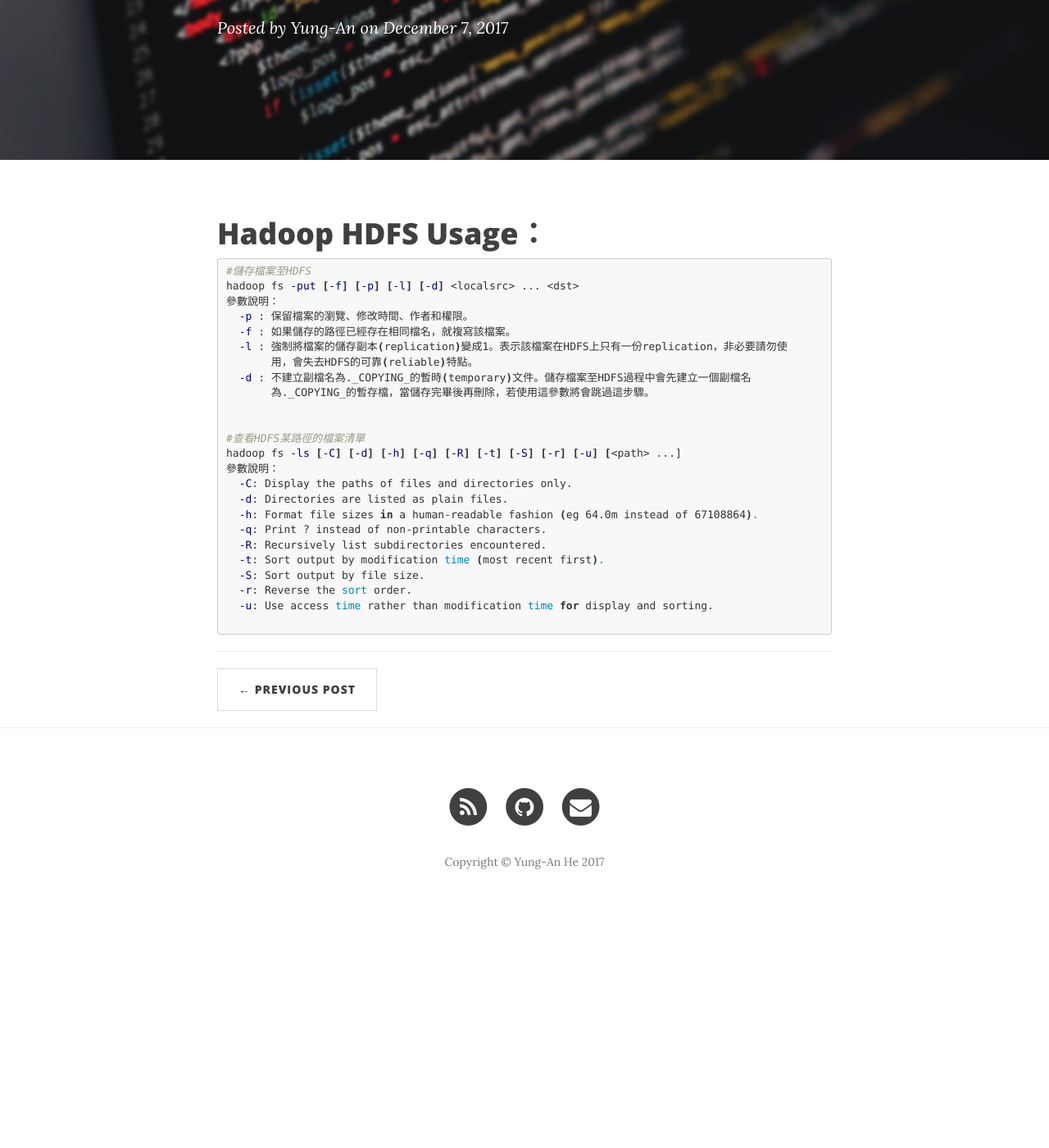
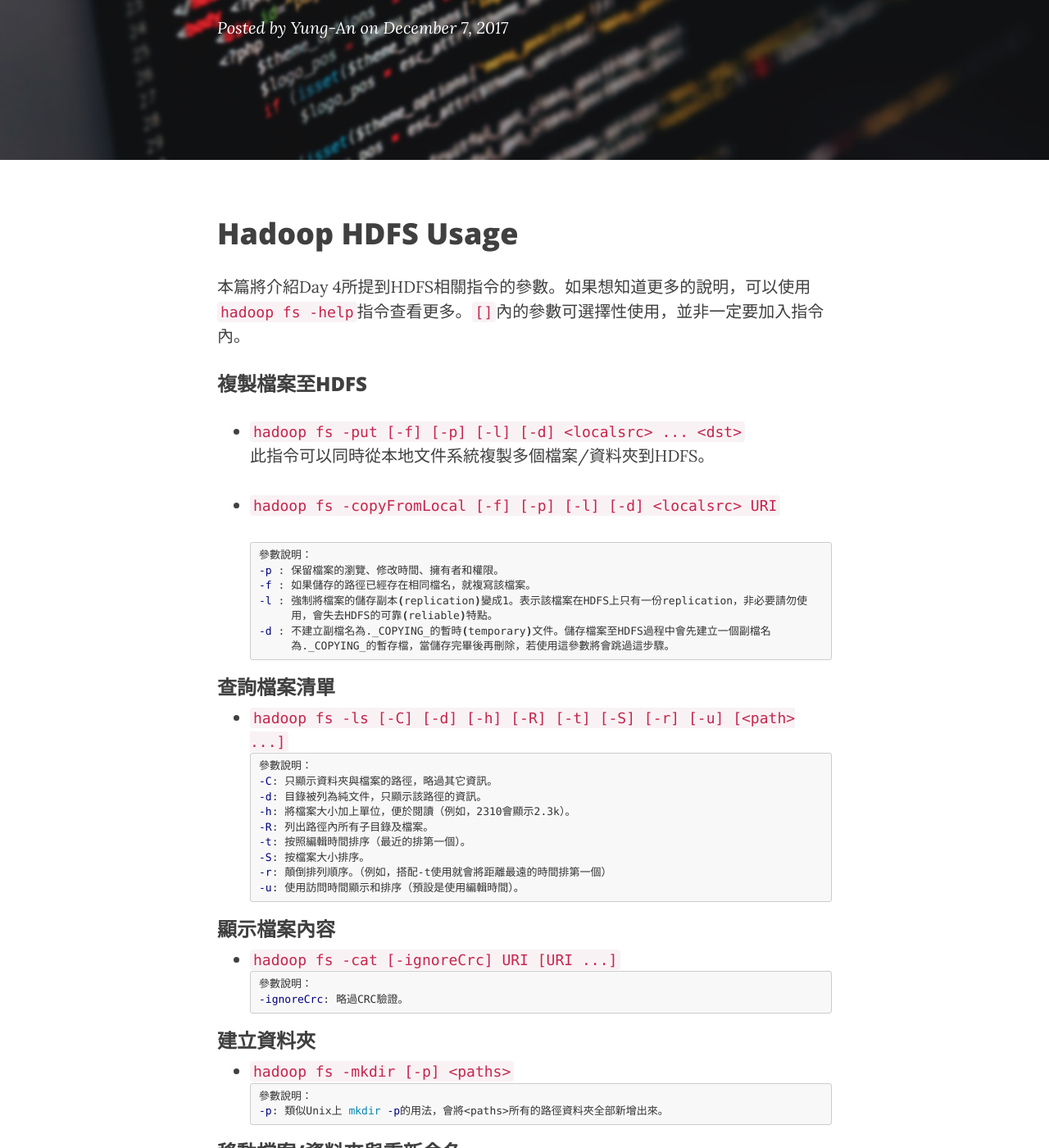
Before and after one commit to mathsigit/blog_page, a Jekyll site: the page built from _posts/2017-12-08-30days-series-5-hadoop-usage.md, in a window 1280 px wide and 1400 px high, scrolled down 341 px. Shown: the whole window at 82% size. Built offline with Jekyll 4.4.1, drawn with Linux system fonts in a browser that asks for light colours; nearby versions of some CDN libraries; before the commit the page ends 1468 px from its top, so only the background shows below that; some of the changed text lies outside the part shown.

Commit message:
Adding 30 days series,day 5.

````diff
--- a/_posts/2017-12-08-30days-series-5-hadoop-usage.md
+++ b/_posts/2017-12-08-30days-series-5-hadoop-usage.md
@@ -1,36 +1,96 @@
 ---
 layout:     post
 title:      "30天系列 Day 4-Hadoop指令介紹-HDFS篇"
-subtitle:   "30 Days Series Day 4 - Usage of HDFS."
+subtitle:   "30 Days Series Day 5 - Usage of HDFS."
 date:       2017-12-07 00:00:00
 author:     "Yung-An"
 header-img: "img/technical-post-bg.png"
 ---
 
-# Hadoop HDFS Usage：
+# Hadoop HDFS Usage
+
+本篇將介紹Day 4所提到HDFS相關指令的參數。如果想知道更多的說明，可以使用`hadoop fs -help`指令查看更多。`[]`內的參數可選擇性使用，並非一定要加入指令內。
+
+### 複製檔案至HDFS
+
+* `hadoop fs -put [-f] [-p] [-l] [-d] <localsrc> ... <dst>`
+此指令可以同時從本地文件系統複製多個檔案/資料夾到HDFS。
+
+* `hadoop fs -copyFromLocal [-f] [-p] [-l] [-d] <localsrc> URI`
 ```bash
-#儲存檔案至HDFS
-hadoop fs -put [-f] [-p] [-l] [-d] <localsrc> ... <dst>
 參數說明：
-  -p : 保留檔案的瀏覽、修改時間、作者和權限。
+  -p : 保留檔案的瀏覽、修改時間、擁有者和權限。
   -f : 如果儲存的路徑已經存在相同檔名，就複寫該檔案。
   -l : 強制將檔案的儲存副本(replication)變成1。表示該檔案在HDFS上只有一份replication，非必要請勿使
        用，會失去HDFS的可靠(reliable)特點。
   -d : 不建立副檔名為._COPYING_的暫時(temporary)文件。儲存檔案至HDFS過程中會先建立一個副檔名
        為._COPYING_的暫存檔，當儲存完畢後再刪除，若使用這參數將會跳過這步驟。
+```
 
+### 查詢檔案清單
 
-#查看HDFS某路徑的檔案清單
-hadoop fs -ls [-C] [-d] [-h] [-q] [-R] [-t] [-S] [-r] [-u] [<path> ...]
+* `hadoop fs -ls [-C] [-d] [-h] [-R] [-t] [-S] [-r] [-u] [<path> ...]`
+```bash
 參數說明：
-  -C: Display the paths of files and directories only.
-  -d: Directories are listed as plain files.
-  -h: Format file sizes in a human-readable fashion (eg 64.0m instead of 67108864).
-  -q: Print ? instead of non-printable characters.
-  -R: Recursively list subdirectories encountered.
-  -t: Sort output by modification time (most recent first).
-  -S: Sort output by file size.
-  -r: Reverse the sort order.
-  -u: Use access time rather than modification time for display and sorting.
+  -C: 只顯示資料夾與檔案的路徑，略過其它資訊。
+  -d: 目錄被列為純文件，只顯示該路徑的資訊。
+  -h: 將檔案大小加上單位，便於閱讀（例如，2310會顯示2.3k）。
+  -R: 列出路徑內所有子目錄及檔案。
+  -t: 按照編輯時間排序（最近的排第一個）。
+  -S: 按檔案大小排序。
+  -r: 顛倒排列順序。（例如，搭配-t使用就會將距離最遠的時間排第一個）
+  -u: 使用訪問時間顯示和排序（預設是使用編輯時間）。
+```
 
+### 顯示檔案內容
+
+* `hadoop fs -cat [-ignoreCrc] URI [URI ...]`
+```bash
+參數說明：
+  -ignoreCrc: 略過CRC驗證。
 ```
+
+### 建立資料夾
+
+* `hadoop fs -mkdir [-p] <paths>`
+```bash
+參數說明：
+  -p: 類似Unix上 mkdir -p的用法，會將<paths>所有的路徑資料夾全部新增出來。
+```
+
+### 移動檔案/資料夾與重新命名
+
+* `hadoop fs -mv URI [URI ...] <dest>`
+此指令可以搬移多個檔案/資料夾，而<dest>必須是一個資料夾。此指令無法跨檔案系統搬移（例如：只能HDFS搬移到HDFS，無法由HDFS搬移到local host）
+
+### 複製檔案/資料夾
+
+* `hadoop fs -cp [-f] [-p | -p[topax]] URI [URI ...] <dest>`
+```bash
+參數說明：
+  -f: 如果<dest>已經存在，則強制複寫該檔案/資料夾。
+  -p: 保留文件屬性(擁有者、修改時間、權限等)。若使用-p而不帶參數，則會保留時間、擁有者與權限。如果使用-pa則保留權限。
+```
+
+### 複製檔案/資料夾回本機電腦
+
+* `hadoop fs -get [-ignorecrc] [-crc] [-p] [-f] <src> <localdst>`
+* `hadoop fs -copyToLocal [-ignorecrc] [-crc] URI <localdst>`
+```bash
+參數說明：
+  -p: 保留檔案的瀏覽和修改時間，擁有者和權限。 （假設權限可以跨越檔案系統複製）
+  -f: 如果儲存的路徑已經存在相同檔名，就複寫該檔案。
+  -ignorecrc: 略過CRC驗證。
+  -crc: 在檔案下載時寫入CRC認證。
+```
+
+### 刪除HDFS上的檔案/資料夾
+
+* hadoop fs -rmr [-skipTrash] URI [URI ...]
+刪除路徑中所有的檔案與資料夾，可同時刪除多個檔案或資料夾。
+```bash
+參數說明：
+  -skipTrash: 不把檔案入放入垃圾桶而直接刪除。當檔案系統的容量快不足時，這功能將會非常實用。
+備註：rmr這個指令已經被標示為deprecated，表示在之後的版本可能會完全
+被移除。可以考慮使用hadoop fs -rm -r來代替這個指令。
+```
````
